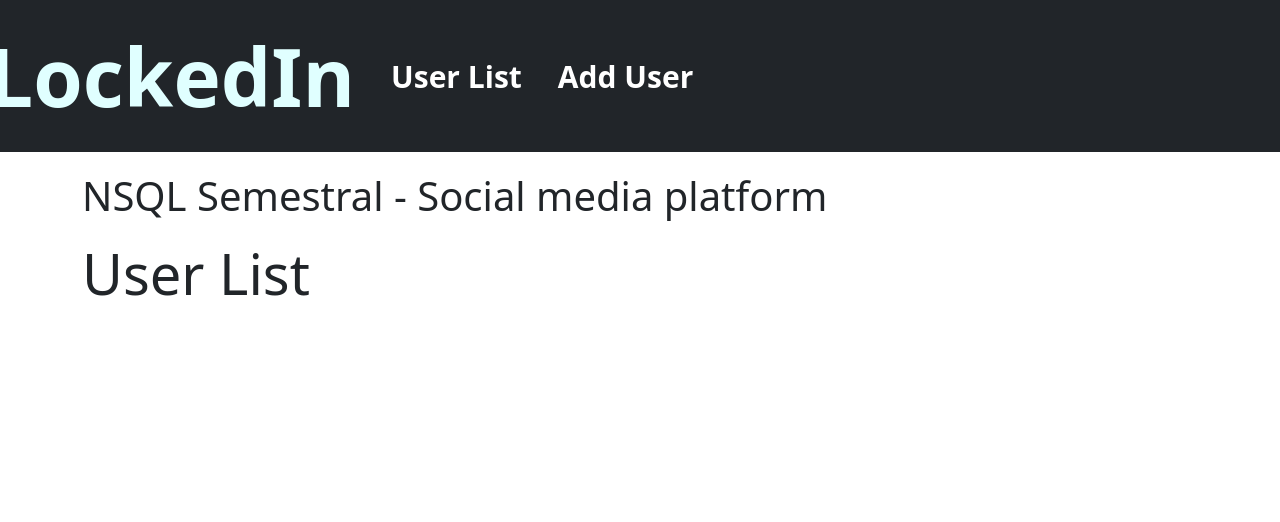
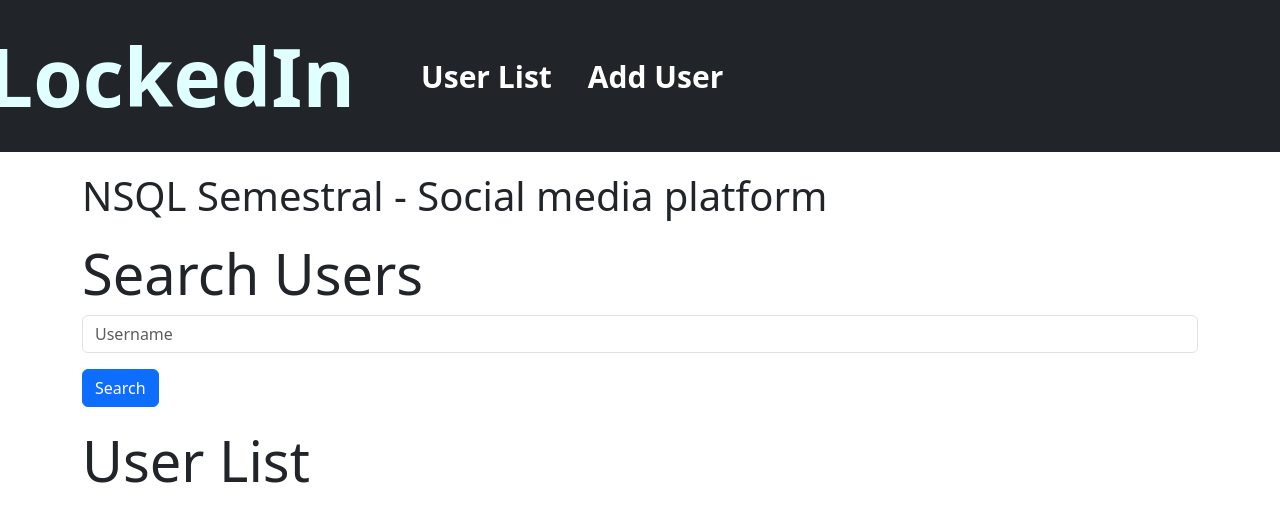
Before and after one commit to KLASlK/NSQL-Semestral, a Flask app: page /users in a window 1280 px wide. Shown: the top 522 px of the page. Run offline with Flask 3, Linux system fonts and the light colour scheme; data that the repository does not hold is empty.

Commit message:
Added search function

```diff
--- a/app.py
+++ b/app.py
@@ -30,10 +30,15 @@ def add_user():
     return render_template('add.html')
 
 # Read
-@app.route('/users')
+@app.route('/users', methods=['GET'])
 def user_list():
-    users = list(users_collection.find())
+    search_query = request.args.get('search', '')
+    if search_query:
+        users = list(users_collection.find({'username': {'$regex': search_query, '$options': 'i'}}))
+    else:
+        users = list(users_collection.find())
     return render_template('index.html', users=users)
+
 
 # Update
 @app.route('/edit/<user_id>', methods=['GET', 'POST'])
--- a/templates/base.html
+++ b/templates/base.html
@@ -11,7 +11,7 @@
 <body>
   <nav class="navbar navbar-expand-lg navbar-dark bg-dark" style="margin-bottom: 20px;">
     <ul class="navbar-nav align-items-center" style="font-size: 30px; margin-left: calc((100vw - 1320px) / 2);">
-      <li class="nav-item" style="margin-right: 20px;">
+      <li class="nav-item" style="margin-right: 50px;">
         <a class="nav-link" href="/" style="color: lightcyan; font-weight: bold; font-size: 80px;">LockedIn</a>
       </li>
       <li class="nav-item" style="margin-right: 20px;">
--- a/templates/index.html
+++ b/templates/index.html
@@ -7,6 +7,17 @@
 {% block body %}
 <div class="container">
   <h1 style="margin-bottom: 20px;">NSQL Semestral - Social media platform</h1>
+
+  {% if request.endpoint != 'index' %}
+  <h2 class="display-4">Search Users</h2>
+  <form method="GET" action="/users" style="margin-bottom: 20px;">
+    <div class="mb-3">
+      <input type="text" class="form-control" name="search" placeholder="Username">
+    </div>
+    <button type="submit" class="btn btn-primary">Search</button>
+  </form>
+  {% endif %}
+
   <h2 class="display-4">{% if request.endpoint == 'index' %} Friend {% else %} User {% endif %} List </h2>
   <ul class="list-group" style="margin-bottom: 10px;">
     {% for user in users %}
```
